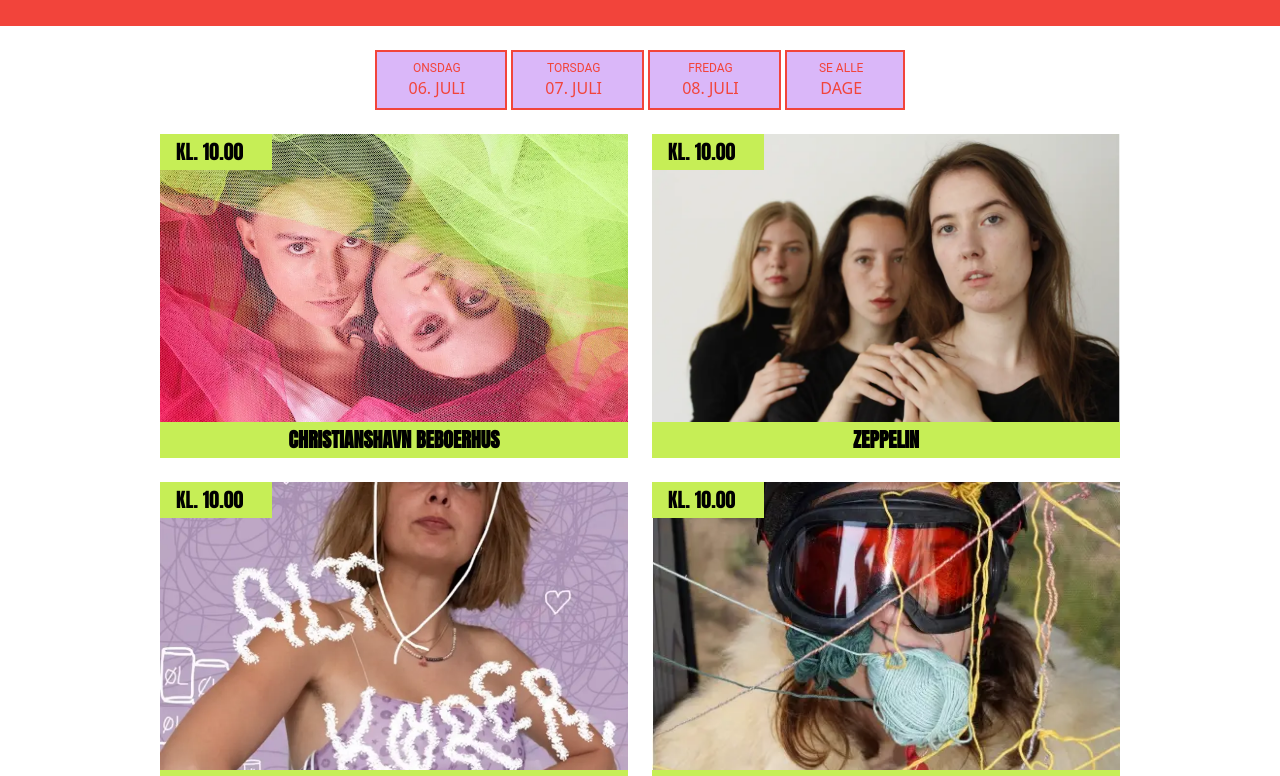
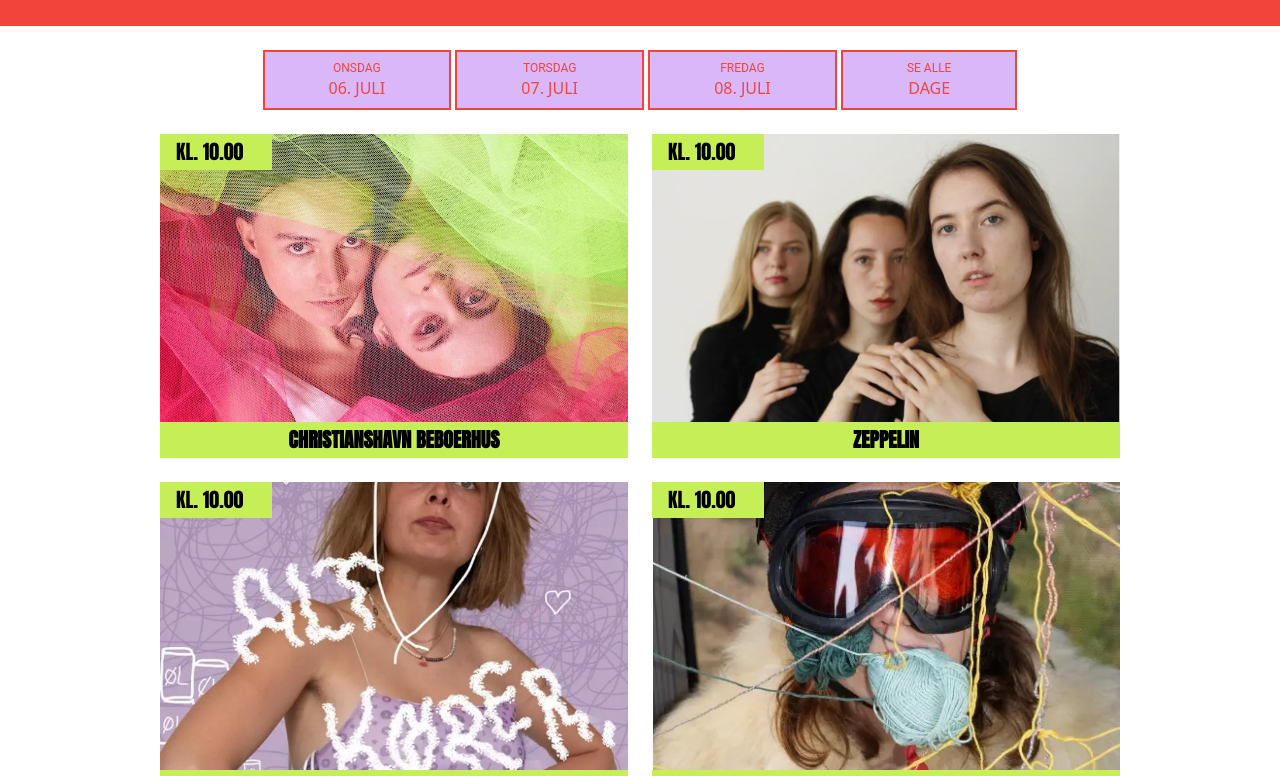
Before and after one commit to maja5099/vildskud, a website built with Parcel: page src/programside.html in a window 1280 px wide. Shown: the part 262-1038 px from the top of the page. Built offline with nearby package versions, Linux system fonts and the light colour scheme.

Commit message:
rettelse

```diff
--- a/src/programside.html
+++ b/src/programside.html
@@ -95,7 +95,7 @@
 
     <!--Filtrerings knapper start -->
     <section class="billeder">
-      <div class="mt-6 flex justify-center gap-6">
+      <div class="mt-6 flex flex-wrap justify-center">
         <form>
           <fieldset class="input-field" data-filter-group="dato">
             <button type="button" data-toggle=".onsdag">
@@ -107,7 +107,7 @@
                 ></span>
 
                 <span
-                  class="text-red relative inline-block border-2 border-current px-10 py-2 pl-8"
+                  class="text-red relative inline-block border-2 border-current px-16 py-2"
                 >
                   <p class="text-red ml-0 text-xs">ONSDAG</p>
                   06. JULI
@@ -124,7 +124,7 @@
                 ></span>
 
                 <span
-                  class="text-red relative inline-block border-2 border-current px-10 py-2 pl-8"
+                  class="text-red relative inline-block border-2 border-current px-16 py-2"
                 >
                   <p class="text-red ml-0 text-xs">TORSDAG</p>
                   07. JULI
@@ -141,7 +141,7 @@
                 ></span>
 
                 <span
-                  class="text-red relative inline-block border-2 border-current px-10 py-2 pl-8"
+                  class="text-red relative inline-block border-2 border-current px-16 py-2"
                 >
                   <p class="text-red ml-0 text-xs">FREDAG</p>
                   08. JULI
@@ -158,7 +158,7 @@
                 ></span>
 
                 <span
-                  class="text-red relative inline-block border-2 border-current px-10 py-2 pl-8"
+                  class="text-red relative inline-block border-2 border-current px-16 py-2"
                 >
                   <p class="text-red ml-0 text-xs">SE ALLE</p>
                   DAGE
```
